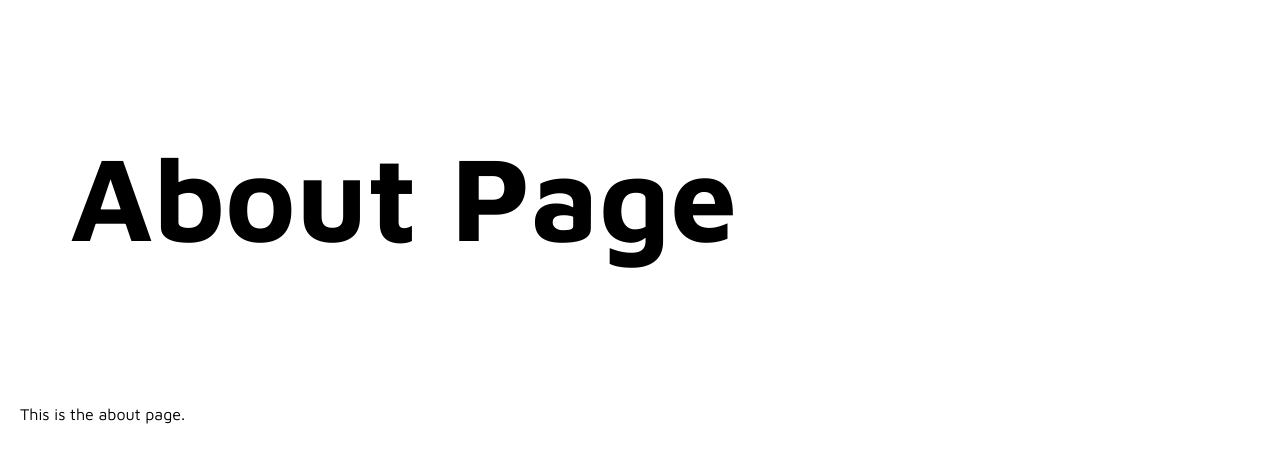
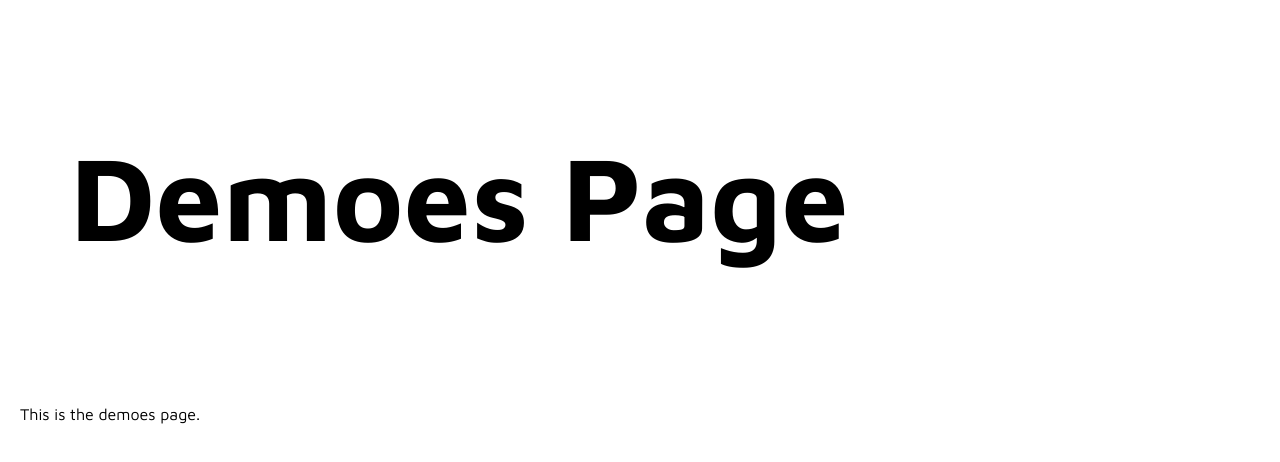
Before and after one commit to taliapannell/talias-website, a React (Vite) app: page /demoes in a window 1280 px wide. Shown: the part 224-686 px from the top of the page. Built offline with nearby package versions, Linux system fonts and the light colour scheme.

Commit message:
Added correct text to specific pages

```diff
--- a/src/pages/AboutPage/AboutPage.tsx
+++ b/src/pages/AboutPage/AboutPage.tsx
@@ -1,6 +1,6 @@
 import React from 'react';
 import Header from '../../../src/components/Header/Header.tsx';
-import './AboutPage.scss'; // Import the SCSS file
+import './AboutPage.scss';
 import thoughtBubble1 from '/src/assets/images/thoughtbubble1.svg'
 import thoughtBubble2 from '/src/assets/images/thoughtbubble2.svg'
 
@@ -8,7 +8,7 @@ const AboutPage: React.FC = () => {
   return (
     <>
       <div className="about-page">
-        <Header /> {/* Include the Header component */}
+        <Header />
         <div className="about-text">
           <img src={thoughtBubble1} alt="Thought Bubble 1" />
           <img src={thoughtBubble2} alt="Thought Bubble 2" />
--- a/src/pages/DemoesPage/DemoesPage.tsx
+++ b/src/pages/DemoesPage/DemoesPage.tsx
@@ -6,8 +6,8 @@ const DemoesPage: React.FC = () => {
   return (
     <div className="demoes-page">
       <Header /> {/* Include the Header component */}
-      <h1>About Page</h1>
-      <p>This is the about page.</p>
+      <h1>Demoes Page</h1>
+      <p>This is the demoes page.</p>
     </div>
   );
 };
--- a/src/pages/ProjectsPage/ProjectsPage.tsx
+++ b/src/pages/ProjectsPage/ProjectsPage.tsx
@@ -6,8 +6,8 @@ const ProjectsPage: React.FC = () => {
   return (
     <div className="projects-page">
       <Header /> {/* Include the Header component */}
-      <h1>About Page</h1>
-      <p>This is the about page.</p>
+      <h1>Projects Page</h1>
+      <p>This is the projects page.</p>
     </div>
   );
 };
--- a/src/pages/WhoIAmPage/WhoIAmPage.tsx
+++ b/src/pages/WhoIAmPage/WhoIAmPage.tsx
@@ -6,8 +6,8 @@ const WhoIAmPage: React.FC = () => {
   return (
     <div className="whoiam-page">
       <Header /> {/* Include the Header component */}
-      <h1>About Page</h1>
-      <p>This is the about page.</p>
+      <h1>Who I Am Page</h1>
+      <p>This is the Who I Am page.</p>
     </div>
   );
 };
```
Also changed, not shown: 2 other files (tests, documents, lock files or other folders).
